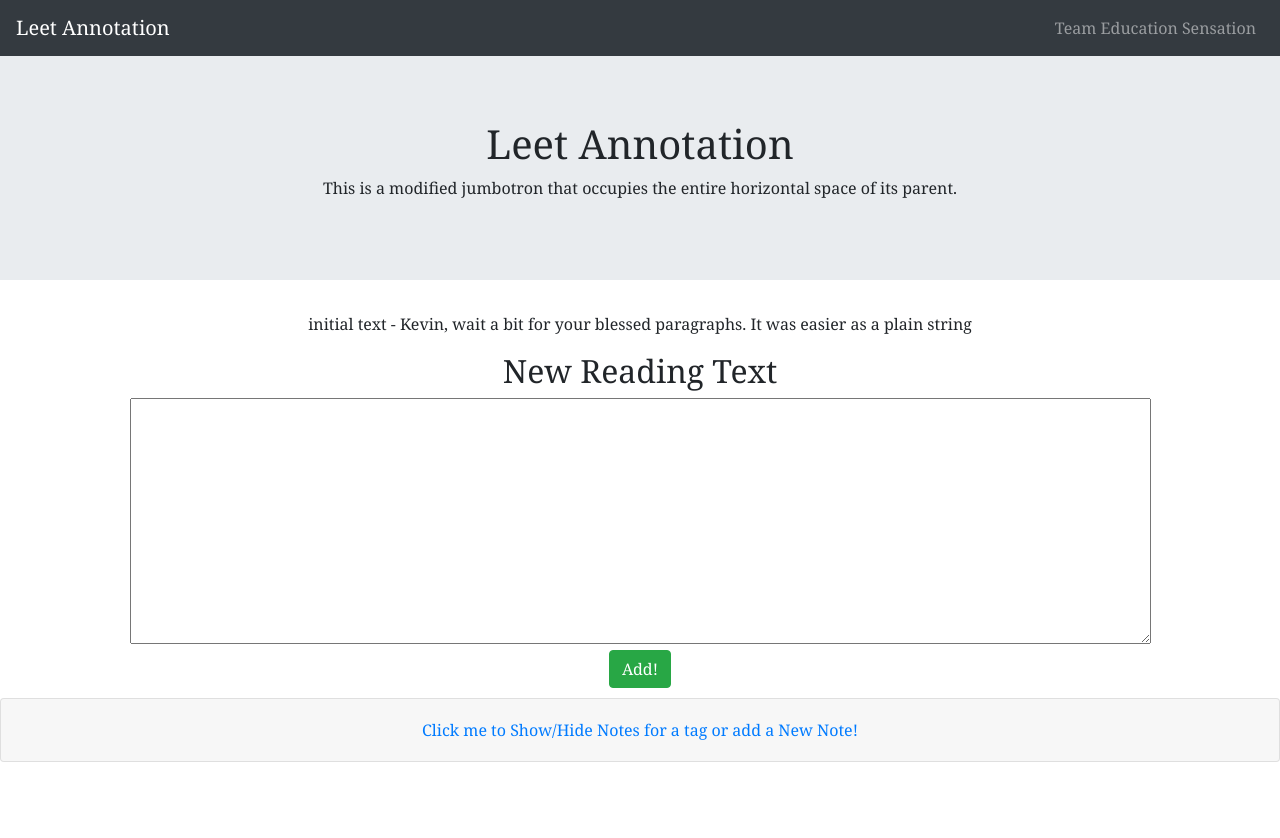
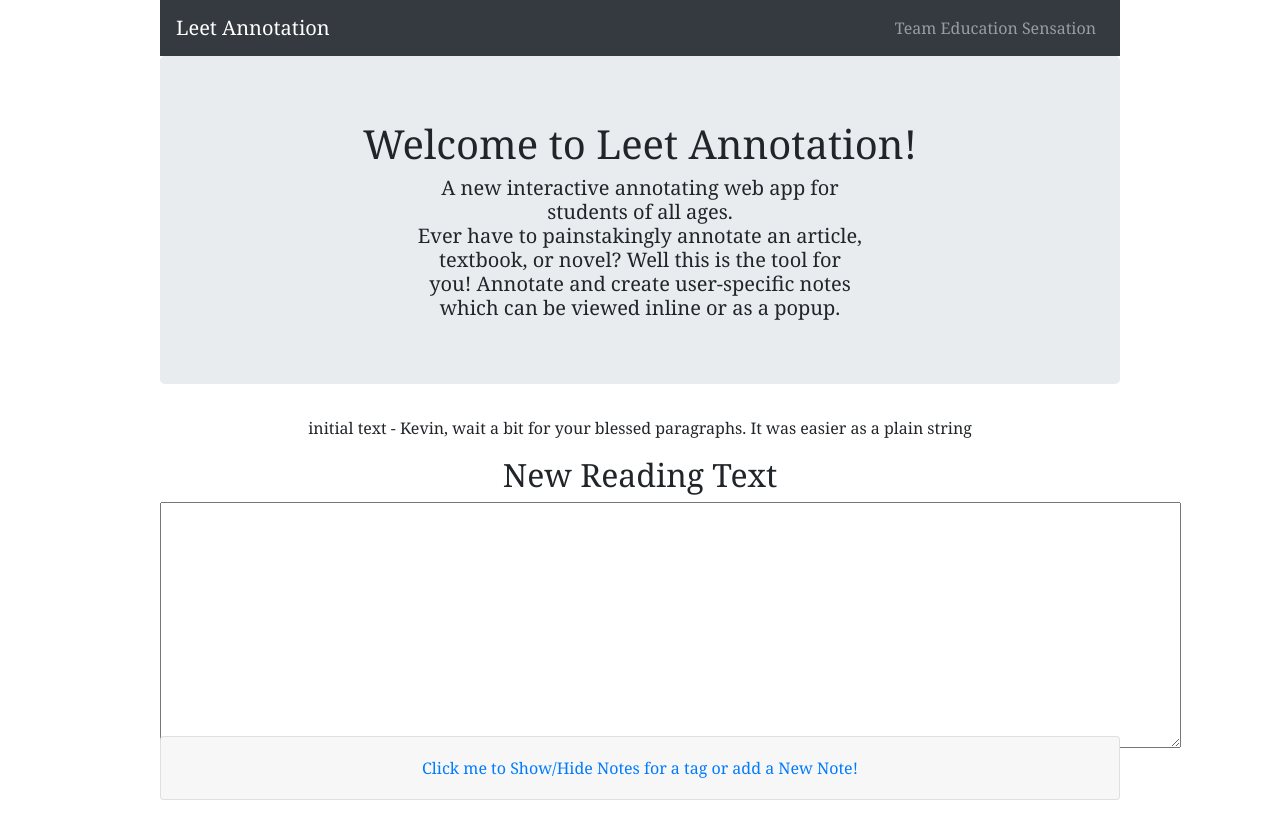
Before and after one commit to Education-Sensation/Leet-Annotation, a React (Create React App) app: page / in a window 1280 px wide. Shown: the top 838 px of the page. Before the commit the page ends 800 px from the top, so only its background shows below. Built offline with nearby package versions, Linux system fonts and the light colour scheme.

Commit message:
Added small bit of logic to new reading text, wont accept an empty field, continued styling components

```diff
--- a/src/App.css
+++ b/src/App.css
@@ -11,6 +11,19 @@
 
 .newTextButton {
   margin-bottom: 10px;
+}
+
+.inner {
+  width: 75%;
+  margin: auto;
+}
+
+.jumbo {
+}
+
+.jumbo-text {
+  width: 50%;
+  margin: auto;
 }
 
 @media (prefers-reduced-motion: no-preference) {
--- a/src/App.js
+++ b/src/App.js
@@ -47,6 +47,7 @@ class App extends React.Component {
 
     return (
       <div className="App">
+        <div className="inner">
           {/* -- NavBar component -- */}
           <Navbar collapseOnSelect expand="lg" bg="dark" variant="dark">
             <Navbar.Brand href="#home">Leet Annotation</Navbar.Brand>
@@ -62,14 +63,16 @@ class App extends React.Component {
           </Navbar>
 
           {/* -- Jumbotron - Header Code --  */}
-        <Jumbotron fluid>
-          <Container>
-            <h1>Leet Annotation</h1>
-            <p>
-              This is a modified jumbotron that occupies the entire horizontal
-              space of its parent.
-            </p>
-          </Container>
+          <Jumbotron className="jumbo">
+            <h1>Welcome to Leet Annotation!</h1>
+            <h5 className="jumbo-text">
+              A new interactive annotating web app for students of all ages.
+              <br />
+              Ever have to painstakingly annotate an article, textbook, or
+              novel? Well this is the tool for you! Annotate and create
+              user-specific notes which can be viewed inline or as a popup.
+              <br />
+            </h5>
           </Jumbotron>
 
           {/* -- Text Container -- */}
@@ -96,6 +99,7 @@ class App extends React.Component {
             </Accordion>
           </div>
         </div>
+      </div>
     );
   }
 }
--- a/src/addReadingTextForm.js
+++ b/src/addReadingTextForm.js
@@ -14,7 +14,9 @@ export default class addReadingTextForm extends React.Component {
       "submitting this (hopefully new) reading text to App: ",
       this.state.newParagraphs
     );
-    this.props.submitNewReadingText(this.state.newParagraphs); // pass textarea value (as recorded in state)
+    if (this.state.newParagraphs != "") {
+      this.props.submitNewReadingText(this.state.newParagraphs); // pass textarea value (as recorded in state)
+    }
   }
 
   handleTextChange(event) {
@@ -37,7 +39,6 @@ export default class addReadingTextForm extends React.Component {
             cols="100"
             rows="10"
             onChange={this.handleTextChange}
-            //value={[]}
           ></textarea>
           {/* replaces text in ReadingText component */}
           <br />
```
Lines whose indentation alone changed are shown as unchanged.
